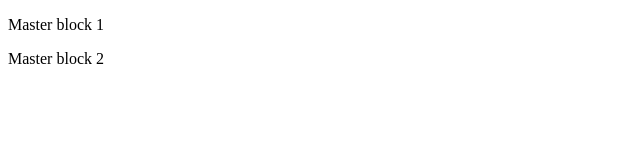
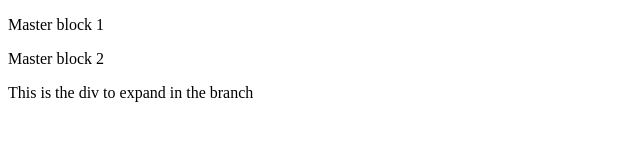
Before and after one commit to flaviystilihon/git_playground, a plain HTML site: page index.html in a window 1280 px wide. Shown: the whole page, without its empty margins (0-640 px from the left). Drawn offline with Linux system fonts and the light colour scheme.

Commit message:
Preparation for the creation of the branch

```diff
--- a/index.html
+++ b/index.html
@@ -11,6 +11,8 @@
 <body>
     <p>Master block 1</p>
     <p>Master block 2</p>
+
+    <div>This is the div to expand in the branch</div>
 </body>
 
 </html>
```
